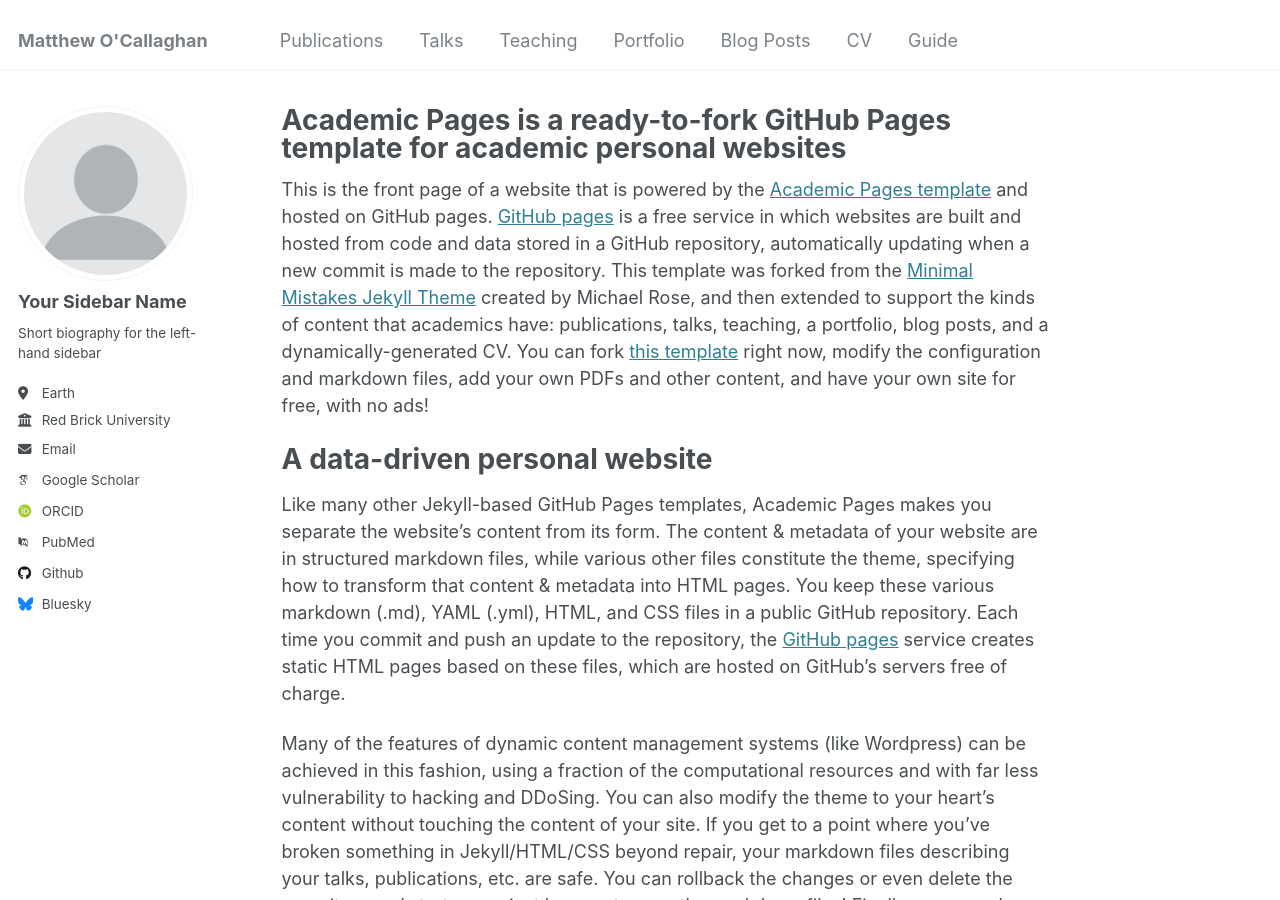
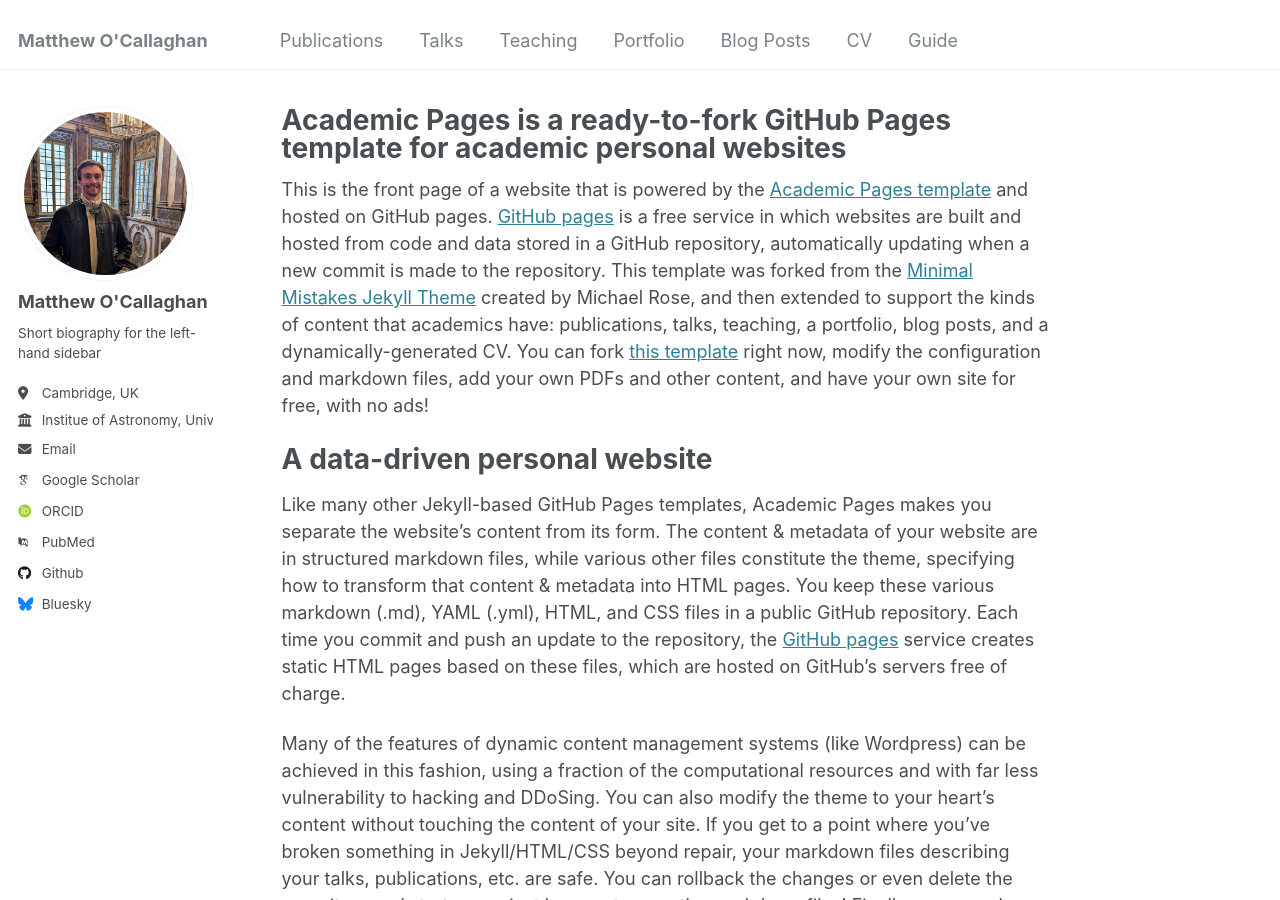
Before and after one commit to mattocallaghan/mattocallaghan.github.io, a Jekyll site: the page built from _pages/about.md, in a window 1280 px wide and 900 px high. Built offline with Jekyll 4.4.1, drawn with Linux system fonts in a browser that asks for light colours; some web fonts are replaced.

Commit message:
profile pic

```diff
--- a/_config.yml
+++ b/_config.yml
@@ -21,14 +21,14 @@ repository               : "academicpages/academicpages.github.io"
 #               Additional customization can be done by editing /_includes/author-profile.html
 author:
   # Biographic information
-  avatar           : "profile.png"
-  name             : "Your Sidebar Name"
+  avatar           : "profile_picture.jpg"
+  name             : "Matthew O'Callaghan"
   pronouns         : # example: "she/her"
   bio              : "Short biography for the left-hand sidebar"
-  location         : "Earth"
-  employer         : "Red Brick University"
+  location         : "Cambridge, UK"
+  employer         : "Institue of Astronomy, University of Cambridge"
   uri              : # URL
-  email            : "none@example.org"
+  email            : "mo503@cam.ac.uk"
 
   # Academic websites
   arxiv            : # URL - Update with the correct link to your profile
```
